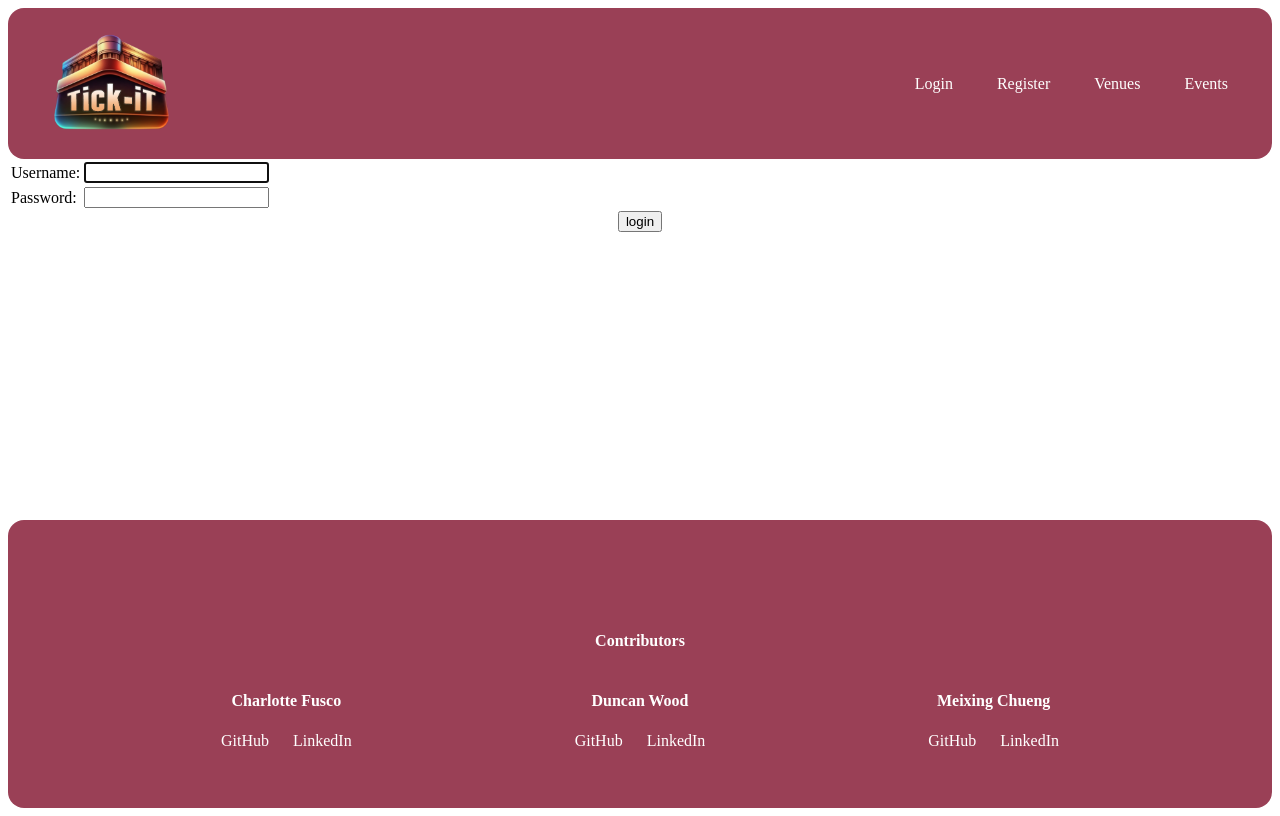
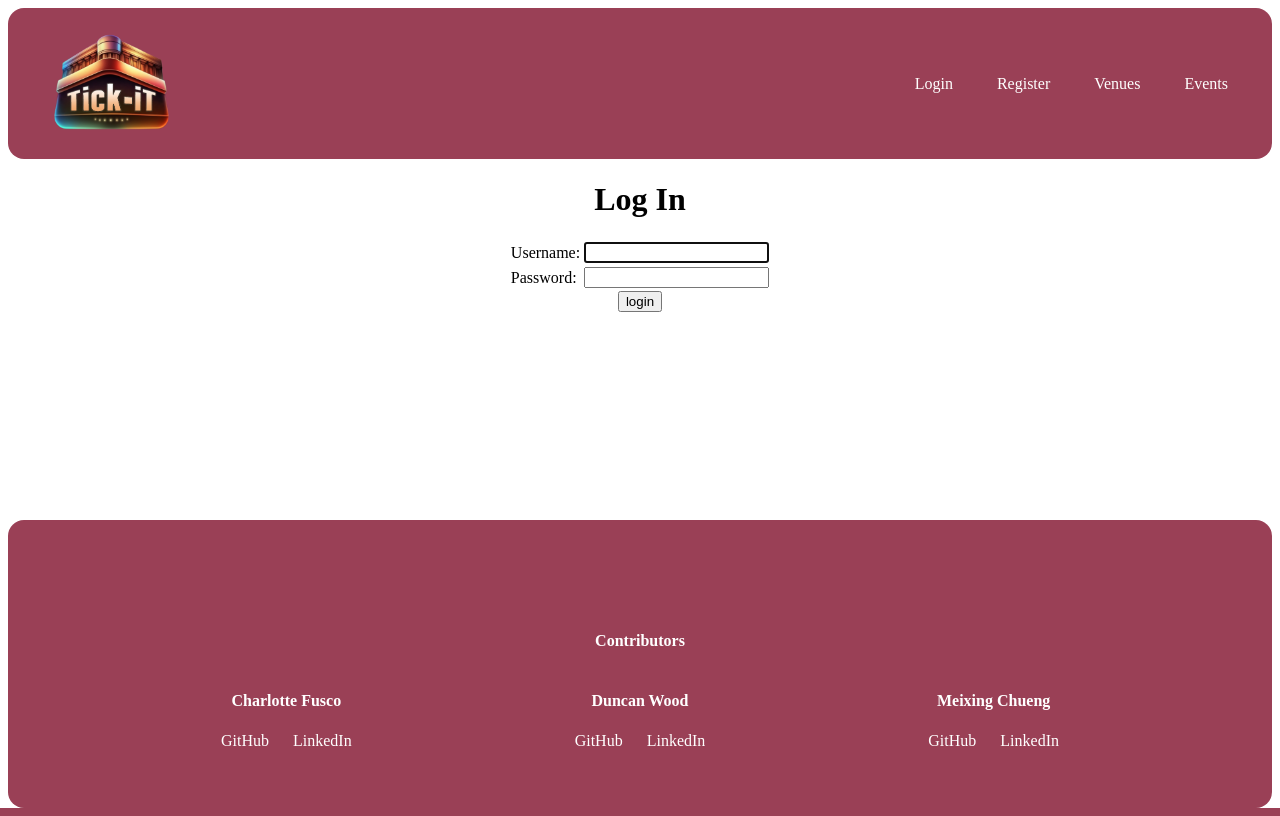
Before and after one commit to nezcodin/Tick-iT-Hackathon, a Django app: page /accounts/login/ in a window 1280 px wide. Run offline with Django 4.2, Linux system fonts and the light colour scheme.

Commit message:
login and register pages css changes

```diff
--- a/tickit_project/tickit/static/login.css
+++ b/tickit_project/tickit/static/login.css
@@ -1,3 +1,13 @@
-.login-form {
+html {
+  height: 10rem;
+  width: 100%;
   text-align: center;
 }
+
+.login-form {
+  margin-top: 10px;
+  display: flex;
+  flex-direction: column;
+  justify-content: center;
+  align-items: center;
+}
--- a/tickit_project/tickit/templates/registration/login.html
+++ b/tickit_project/tickit/templates/registration/login.html
@@ -19,7 +19,7 @@
           <p>Please login to see this page.</p>
         {% endif %}
       {% endif %}
-
+      <h1>Log In</h1>
       <form method="post" action="{% url 'login' %}" class='login-form'>
         {% csrf_token %}
         <table>
```
Also changed, not shown: tickit_project/tickit/static/register.css (+8 -0 lines), tickit_project/tickit/templates/register.html (+14 -6 lines).
